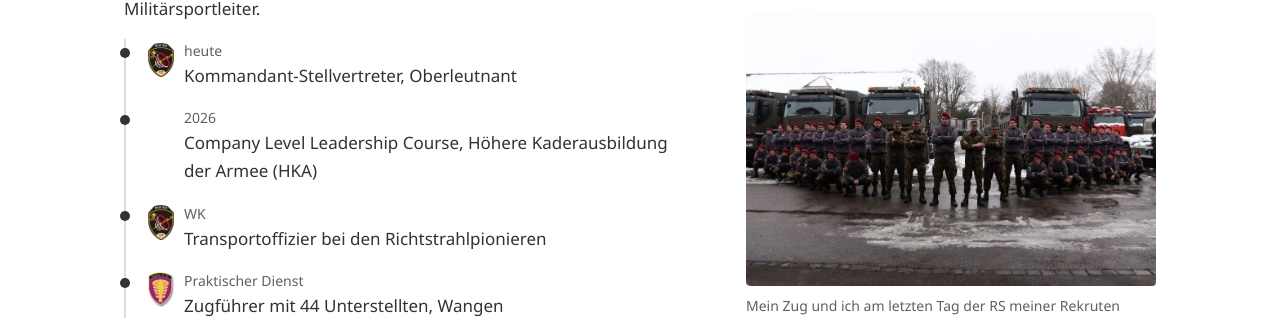
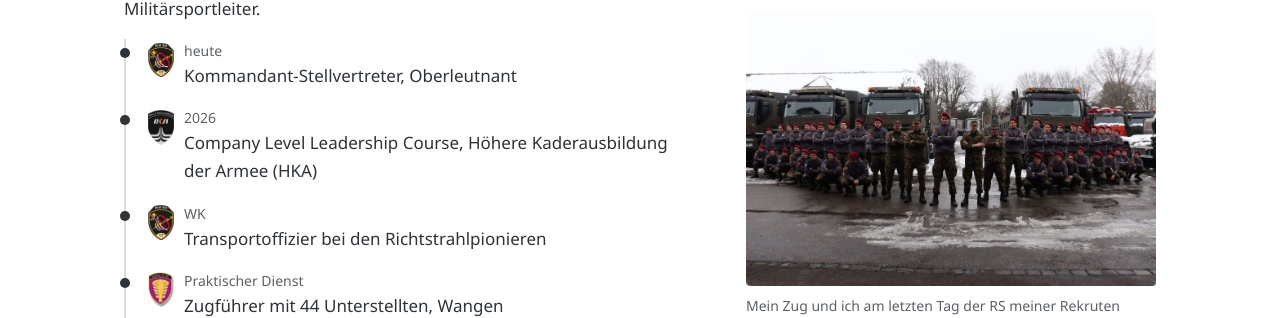
Before and after one commit to Mykey1835/mikesokol-website, a Jekyll site: the page built from _seiten/militaer.md, in a window 1280 px wide and 900 px high, scrolled down 652 px. Shown: the part 150-468 px from the top of the window. Built offline with Jekyll 4.4.1, drawn with Linux system fonts in a browser that asks for light colours.

Commit message:
Wappen HKA ergänzt
Co-Authored-By: Claude Opus 5.5 <noreply@anthropic.com>
Claude-Session: https://claude.ai/code/session_011hthjTbG7UK3y2j2H5ntXq

```diff
--- a/_seiten/militaer.md
+++ b/_seiten/militaer.md
@@ -19,6 +19,7 @@ abschnitte:
         wappen: /img/wappen/ristl_bat17.png
       - zeit: "2026"
         text: Company Level Leadership Course, Höhere Kaderausbildung der Armee (HKA)
+        wappen: /img/wappen/hka.png
       - zeit: "WK"
         text: Transportoffizier bei den Richtstrahlpionieren
         wappen: /img/wappen/ristl_bat17.png
```
Also changed, not shown: img/wappen/hka.png (added).
